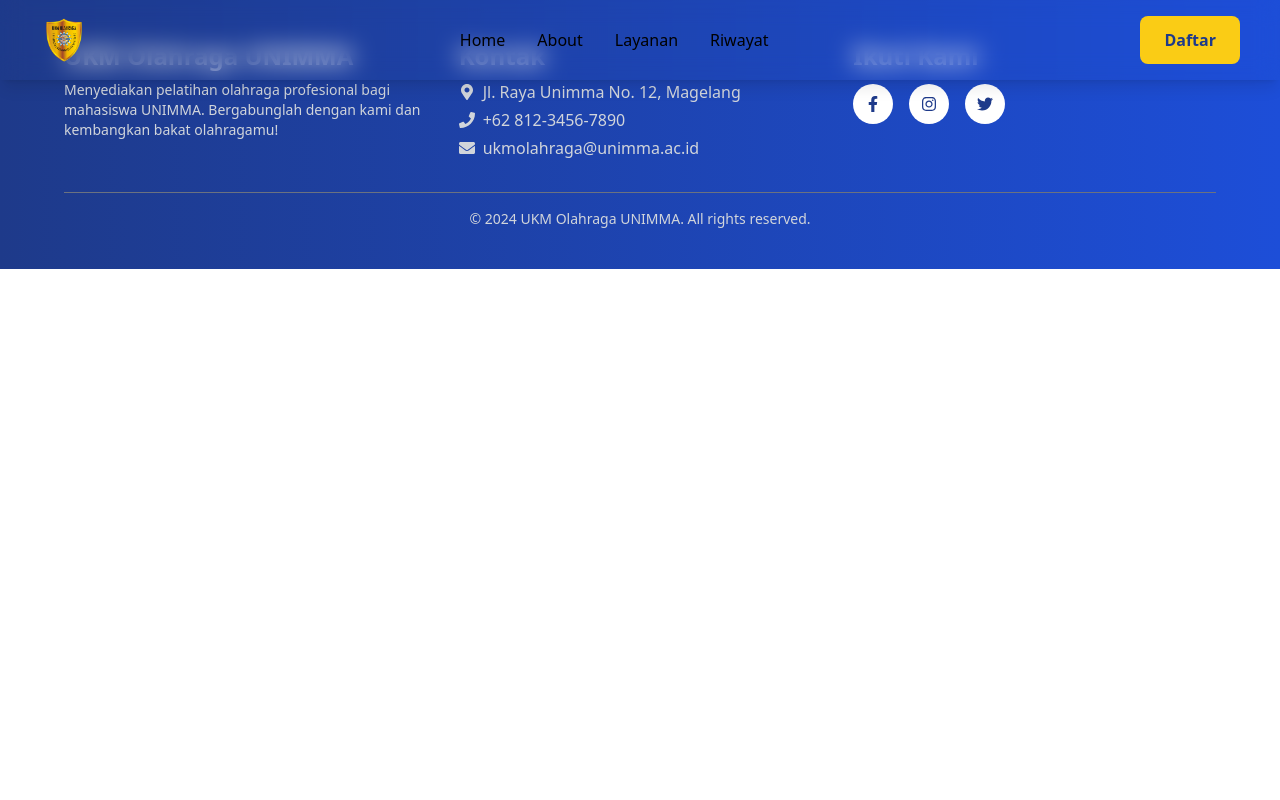
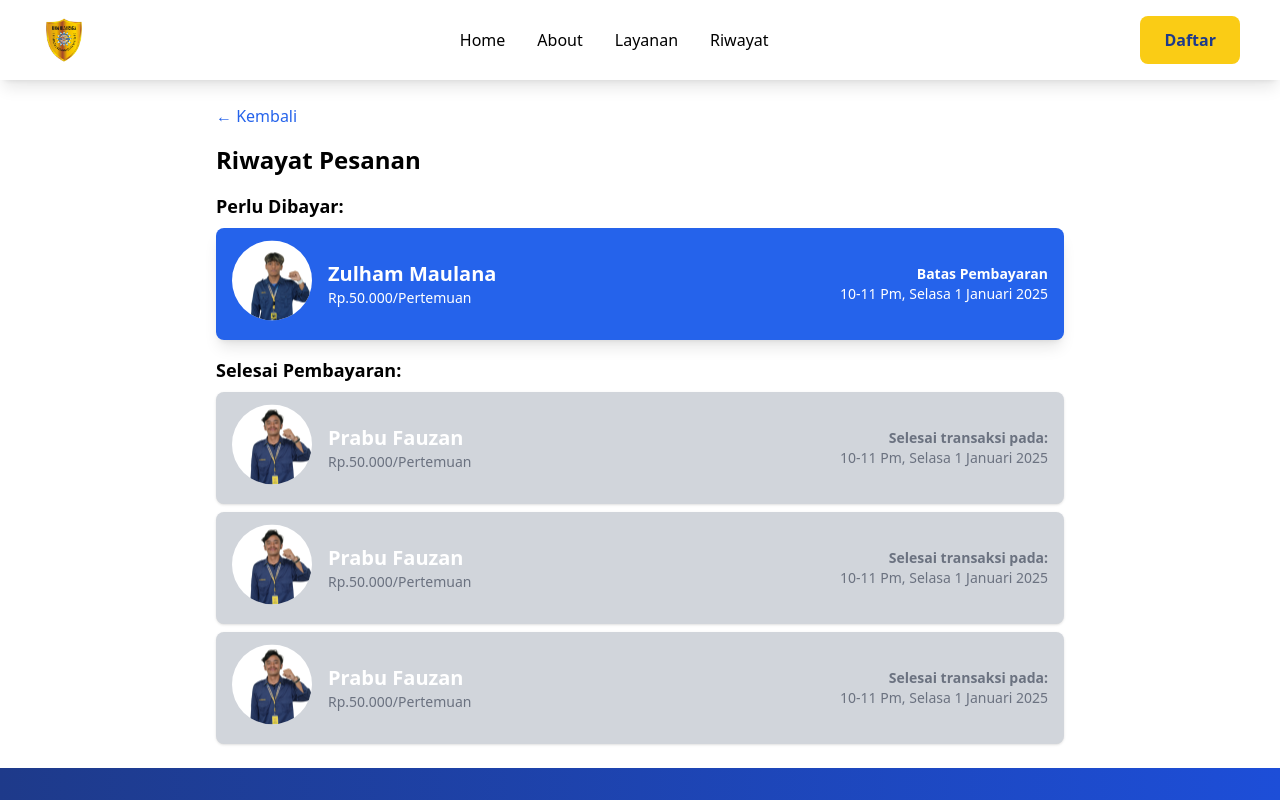
Before and after one commit to zidanfarhan23333333/RecomdasiUKM, a React (Vite) app: page /riwayatpesan in a window 1280 px wide. Shown: the top 800 px of the page. Built offline with nearby package versions, Linux system fonts and the light colour scheme.

Commit message:
menambahkan motion dan riwayat

```diff
--- a/index.html
+++ b/index.html
@@ -2,7 +2,7 @@
 <html lang="en">
   <head>
     <meta charset="UTF-8" />
-    <link rel="icon" type="image/svg+xml" href="/src/assets/hea.png" />
+    <link rel="icon" type="image/svg+xml" href="/src/assets/ukm.png" />
     <meta name="viewport" content="width=device-width, initial-scale=1.0" />
     <title>UKMOlahraga</title>
   </head>
--- a/src/App.jsx
+++ b/src/App.jsx
@@ -5,6 +5,7 @@ import Footer from "./components/Footer";
 import Home from "./pages/Home";
 import Tentang from "./pages/Tentang";
 import About from "./pages/About";
+import Riwayat from "./pages/Riwayat";
 import Layanan from "./pages/Layanan";
 import DetailPelatih from "./components/DetailPelatih";
 import Pembayaran from "./components/Pembayaran";
@@ -18,6 +19,7 @@ function App() {
         <Route path="/tentang" element={<Tentang />} />
         <Route path="/about" element={<About />} />
         <Route path="/layanan" element={<Layanan />} />
+        <Route path="/riwayatpesan" element={<Riwayat />} />
         <Route path="pelatih/:id" element={<DetailPelatih />} />
         <Route path="pembayaran/:id" element={<Pembayaran />} />
       </Routes>
--- a/src/components/Divisi.jsx
+++ b/src/components/Divisi.jsx
@@ -24,7 +24,7 @@ const Divisi = () => {
       <h2 className="text-3xl md:text-4xl font-bold text-left mb-4 border-l-4 border-blue-500 pl-4">
         Divisi <br /> UKM Olahraga
       </h2>
-      <p className="text-left max-w-xl mb-10">
+      <p className="text-justify max-w-xl mb-10">
         UKM Olahraga Universitas Muhammadiyah Magelang memiliki 6 divisi utama,
         yaitu Futsal, Basket, Taekwondo, Bulutangkis, Esport, dan Voli. Setiap
         divisi dirancang untuk mengakomodasi minat dan bakat mahasiswa dalam
--- a/src/components/Hero.jsx
+++ b/src/components/Hero.jsx
@@ -1,6 +1,6 @@
 import React from "react";
 import { Link } from "react-router-dom";
-import Banner from "../assets/2.jpg";
+import Banner from "../assets/3.jpg";
 import { FaFacebookF, FaTiktok, FaInstagram } from "react-icons/fa";
 
 const Hero = () => {
--- a/src/components/Navbar.jsx
+++ b/src/components/Navbar.jsx
@@ -38,7 +38,7 @@ const Navbar = () => {
 
           <li>
             <Link
-              to="/riwayat"
+              to="/riwayatpesan"
               className="hover:text-yellow-300 transition duration-300 ease-in-out"
             >
               Riwayat
--- a/src/components/Pembayaran.jsx
+++ b/src/components/Pembayaran.jsx
@@ -12,7 +12,7 @@ const Pembayaran = () => {
       {/* Tombol Kembali */}
       <button
         className="text-blue-600 flex items-center mb-4"
-        onClick={() => navigate(-1)}
+        onClick={() => navigate("pelatih/:id")}
       >
         &larr; Kembali
       </button>
--- a/src/pages/Home.jsx
+++ b/src/pages/Home.jsx
@@ -2,13 +2,49 @@ import React from "react";
 import Hero from "../components/Hero";
 import Divisi from "../components/Divisi";
 import InformasiFitur from "../components/InformasiFitur";
+import { motion } from "framer-motion";
+
+const sectionVariants = {
+  hidden: { opacity: 0, y: 50 },
+  visible: {
+    opacity: 1,
+    y: 0,
+    transition: { duration: 0.6, ease: "easeOut" },
+  },
+};
 
 const Home = () => {
   return (
     <div>
-      <Hero />
-      <Divisi />
-      <InformasiFitur />
+      {/* Hero Section */}
+      <motion.div
+        initial="hidden"
+        whileInView="visible"
+        viewport={{ amount: 0.2 }} // Animasi berjalan setiap kali masuk viewport
+        variants={sectionVariants}
+      >
+        <Hero />
+      </motion.div>
+
+      {/* Divisi Section */}
+      <motion.div
+        initial="hidden"
+        whileInView="visible"
+        viewport={{ amount: 0.2 }}
+        variants={sectionVariants}
+      >
+        <Divisi />
+      </motion.div>
+
+      {/* InformasiFitur Section */}
+      <motion.div
+        initial="hidden"
+        whileInView="visible"
+        viewport={{ amount: 0.2 }}
+        variants={sectionVariants}
+      >
+        <InformasiFitur />
+      </motion.div>
     </div>
   );
 };
--- /dev/null
+++ b/src/pages/Riwayat.jsx
@@ -0,0 +1,74 @@
+import React from "react";
+import Prabu from "../assets/prabu.png";
+import Zulham from "../assets/zulham.png";
+import { motion } from "framer-motion";
+import { useNavigate } from "react-router-dom";
+
+const Riwayat = () => {
+  const navigate = useNavigate();
+  return (
+    <div className="max-w-4xl mx-auto p-6 mt-20">
+      <button
+        onClick={() => navigate("/pembayaran/:id")}
+        className="text-blue-600 mb-4"
+      >
+        &larr; Kembali
+      </button>
+
+      <h2 className="text-2xl font-bold mb-4">Riwayat Pesanan</h2>
+
+      {/* perlu dibayar */}
+      <h3 className="text-lg font-semibold">Perlu Dibayar:</h3>
+      <div className="bg-blue-600 text-white p-4 rounded-lg flex justify-between items-center shadow-lg mt-2">
+        <div className="flex items-center gap-4 flex-1">
+          <motion.img
+            src={Zulham}
+            alt="zulham"
+            className="w-20 h-20 rounded-full object-cover bg-white"
+            initial={{ y: 0 }}
+            animate={{ y: [0, -10, 0] }} // ✅ Efek floating hanya pada logo
+            transition={{ duration: 2, repeat: Infinity, ease: "easeInOut" }}
+          />
+          <div>
+            <h4 className="text-white text-xl font-semibold">Zulham Maulana</h4>
+            <p className="text-sm">Rp.50.000/Pertemuan</p>
+          </div>
+        </div>
+
+        <div className="text-right">
+          <p className="text-sm font-semibold">Batas Pembayaran</p>
+          <p className="text-sm">10-11 Pm, Selasa 1 Januari 2025</p>
+        </div>
+      </div>
+      <h3 className="text-lg font-semibold mt-4">Selesai Pembayaran:</h3>
+      {[1, 2, 3].map((index) => (
+        <div
+          key={index}
+          className="bg-gray-300 text-gray-500 p-4 rounded-lg flex items-center justify-between shadow mt-2"
+        >
+          <div className="flex items-center gap-4 flex-1">
+            <motion.img
+              src={Prabu}
+              alt="zulham"
+              className="w-20 h-20 rounded-full object-cover bg-white"
+              initial={{ y: 0 }}
+              animate={{ y: [0, -10, 0] }} // ✅ Efek floating hanya pada logo
+              transition={{ duration: 2, repeat: Infinity, ease: "easeInOut" }}
+            />
+            <div>
+              <h4 className="text-white text-xl font-semibold">Prabu Fauzan</h4>
+              <p className="text-sm">Rp.50.000/Pertemuan</p>
+            </div>
+          </div>
+
+          <div className="text-right">
+            <p className="text-sm font-semibold">Selesai transaksi pada:</p>
+            <p className="text-sm">10-11 Pm, Selasa 1 Januari 2025</p>
+          </div>
+        </div>
+      ))}
+    </div>
+  );
+};
+
+export default Riwayat;
```
